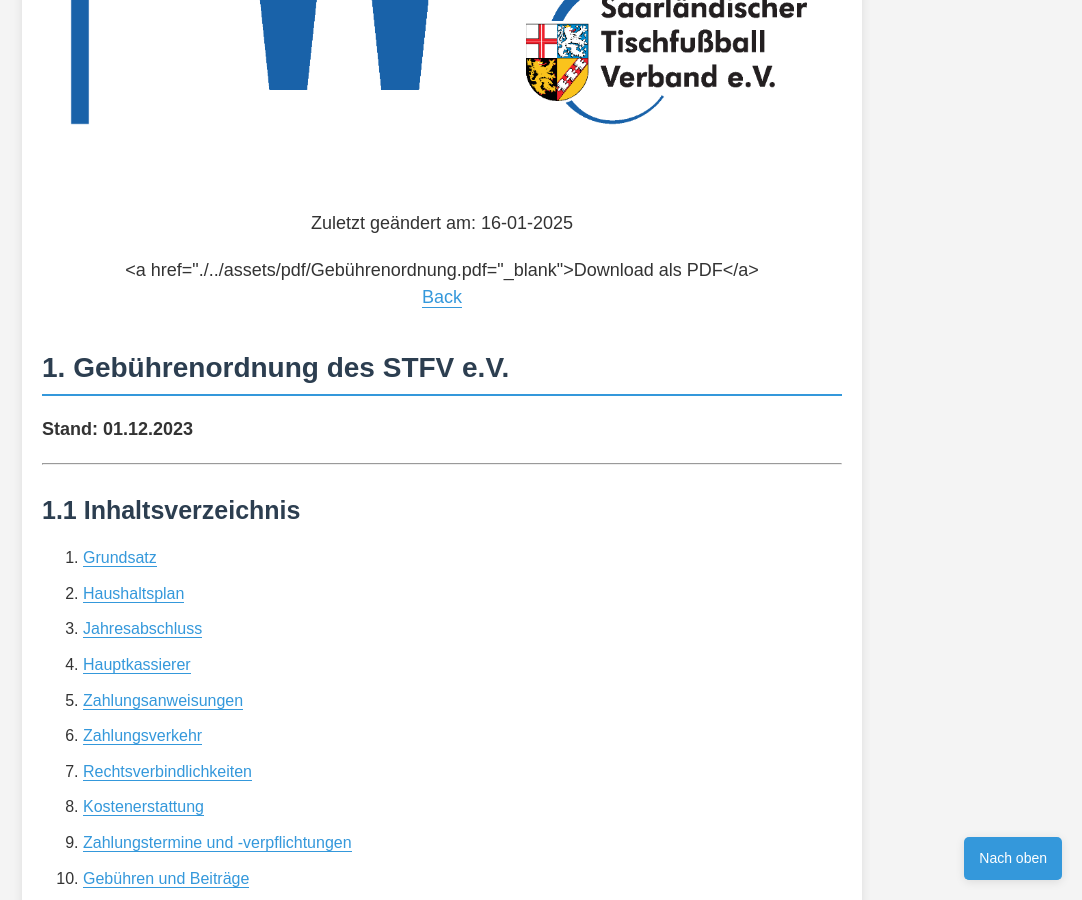
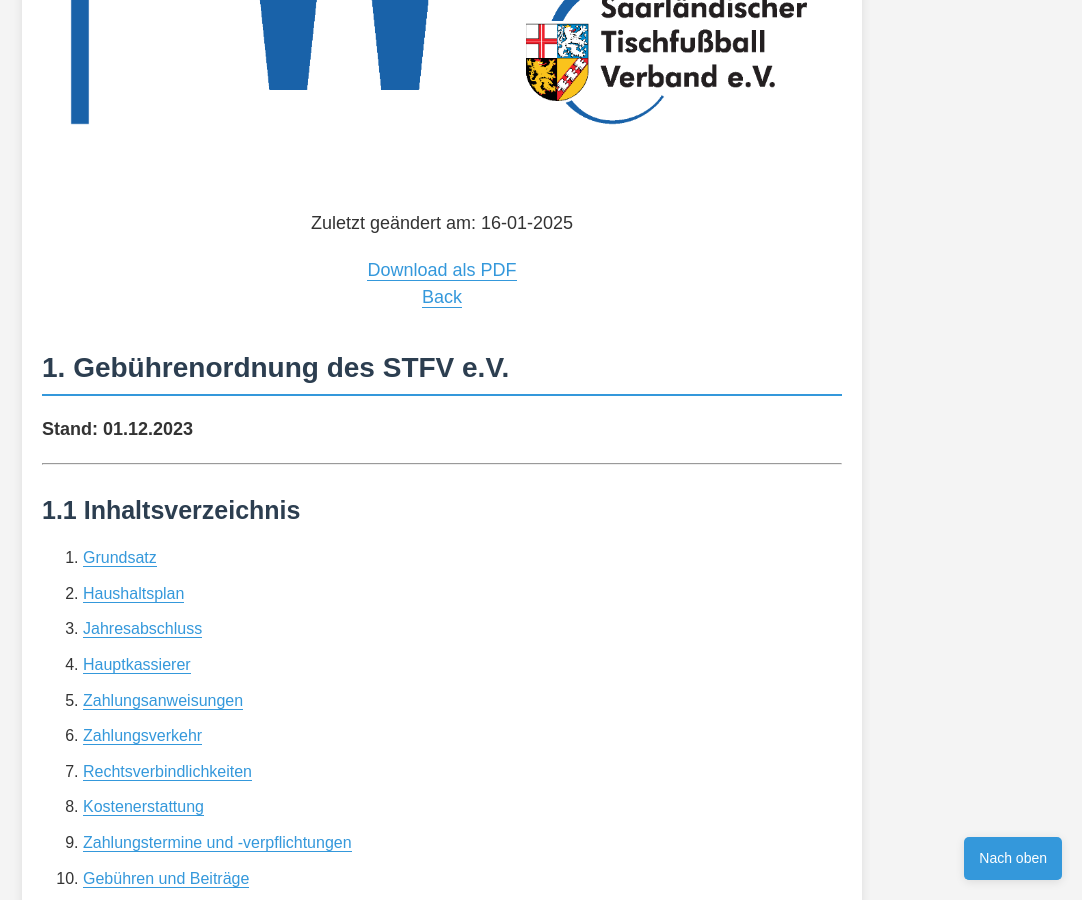
Before and after one commit to Deutscher-Tischfussballbund/stfv-docs, a Jekyll site: the page built from docs/Gebührenordnung.md, in a window 1280 px wide and 900 px high, scrolled down 436 px. Shown: the whole window, without its empty margins (198-1280 px from the left). Built offline with Jekyll 4.4.1, drawn with Linux system fonts in a browser that asks for light colours; our own code applies the rules of GitHub Pages for plain Markdown files; some of the changed lines change nothing that is shown.

Commit message:
Update Gebührenordnung.md

```diff
--- a/docs/Gebührenordnung.md
+++ b/docs/Gebührenordnung.md
@@ -8,7 +8,7 @@
        Zuletzt geändert am:  {{ site.time | date: "%d-%m-%Y" }}
     </p>
     <p>
-        <a href="./../assets/pdf/Gebührenordnung.pdf="_blank">Download als PDF</a><br />
+        <a href="./../assets/pdf/Gebührenordnung.pdf" target="_blank">Download als PDF</a><br />
         <a href="https://deutscher-tischfussballbund.github.io/stfv-docs/" target="_blank">Back</a>
     </p>
 </div>
```
